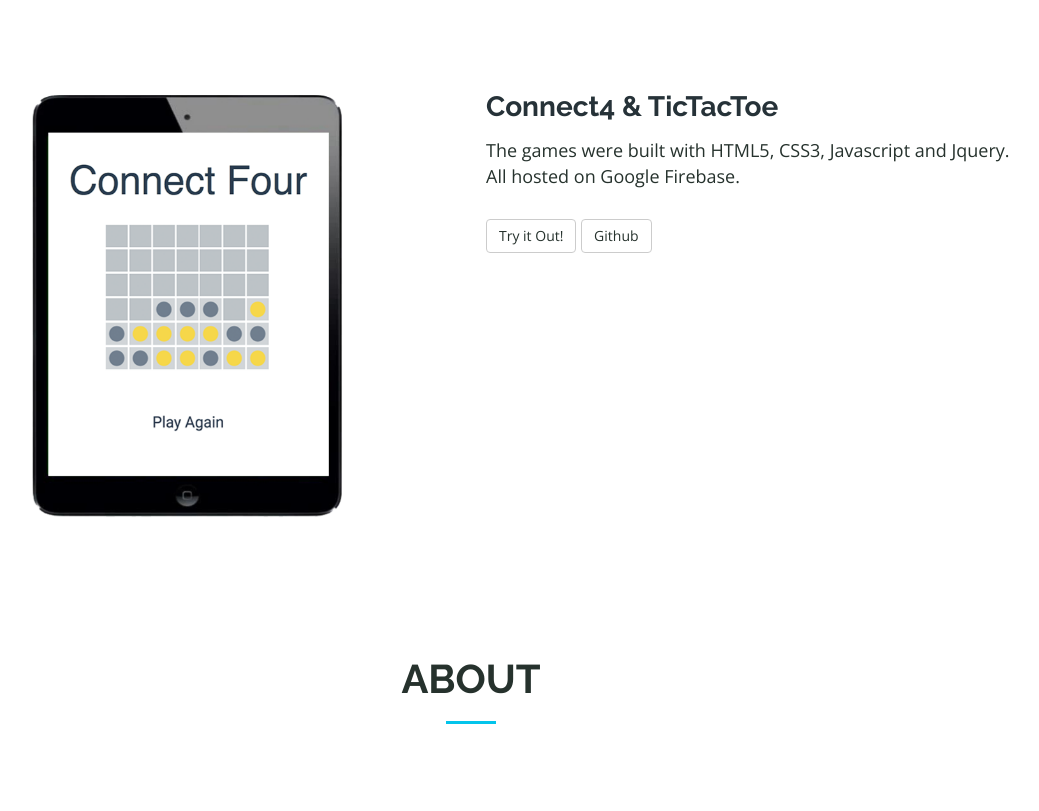
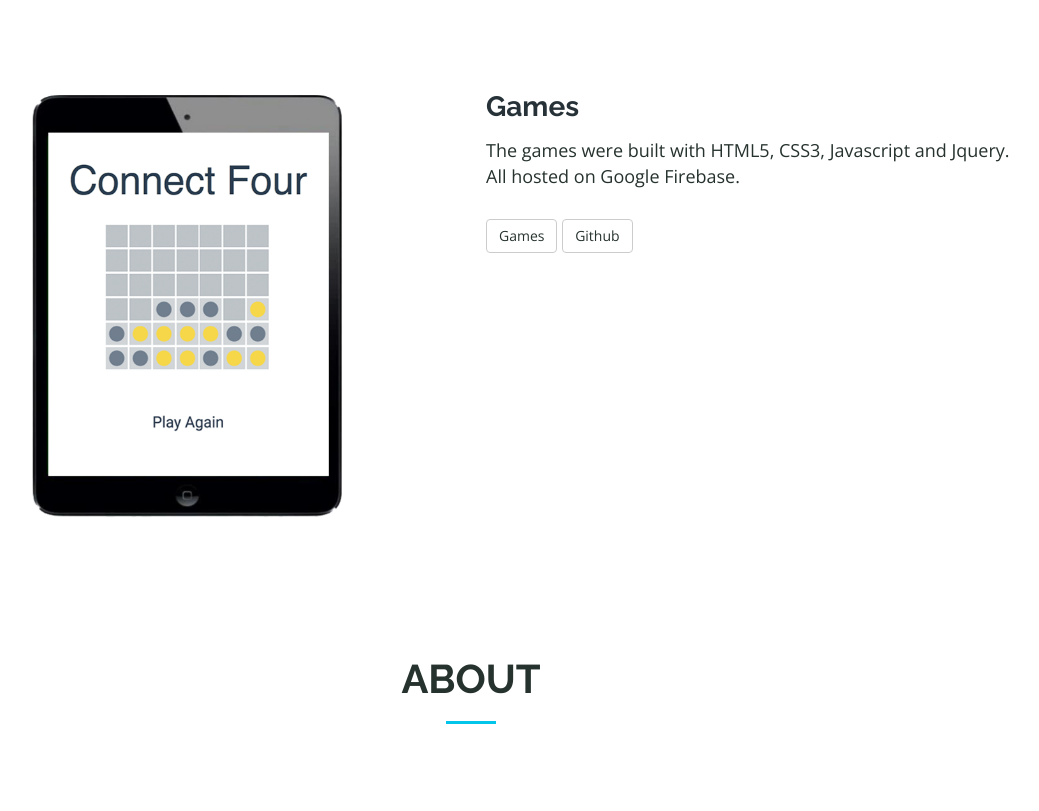
Before and after one commit to RicardoG2016/RicardoG2016.github.io, a plain HTML site: page index.html in a window 1280 px wide. Shown: the part 2124-2935 px from the top of the page, without its empty margins (169-1208 px from the left). Drawn offline with nearby package versions, Linux system fonts and the light colour scheme.

Commit message:
projects-updated links and project.

```diff
--- a/index.html
+++ b/index.html
@@ -167,10 +167,10 @@
 
         <div class="col-md-6 col-sm-12 wow fadeInUp">
           <div class="details">
-            <h4 class="ipad-title">Connect4 & TicTacToe</h4>
+            <h4 class="ipad-title">Games</h4>
             <p>The games were built with HTML5, CSS3, Javascript and Jquery. All hosted on Google Firebase.</p>
-            <button class="p-button btn btn-default"><a href="https://github.com/RicardoG2016/JQuery_ConnectFour" target="_blank" >Try it Out!</a></button>
-            <button class="p-button btn btn-default"><a href="https://github.com/RicardoG2016/JQuery_ConnectFour" target="_blank" >Github</a></button>
+            <button class="p-button btn btn-default"><a href="https://games-7bbe7.firebaseapp.com/" target="_blank" >Games</a></button>
+            <button class="p-button btn btn-default"><a href="https://github.com/RicardoG2016/games" target="_blank" >Github</a></button>
           </div>
         </div>
       </div>
--- a/js/custom.js
+++ b/js/custom.js
@@ -10,6 +10,7 @@ jQuery(document).ready(function( $ ) {
     speed: 3000
   });
 
+  // email sends to me
   $(function () {
       $('.SendEmail').click(function (event) {
         var email = 'gomez.r@live.com';
```
